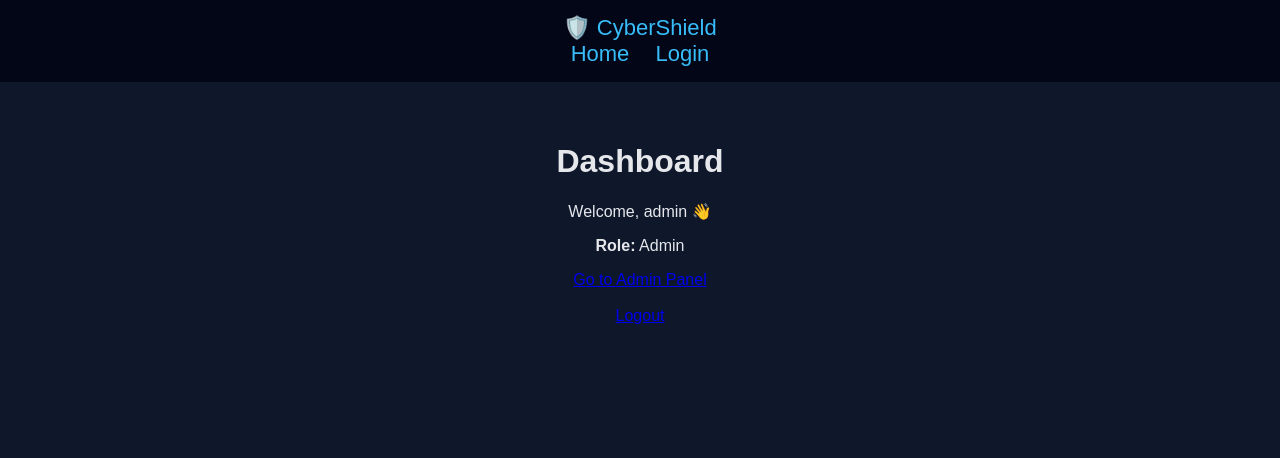
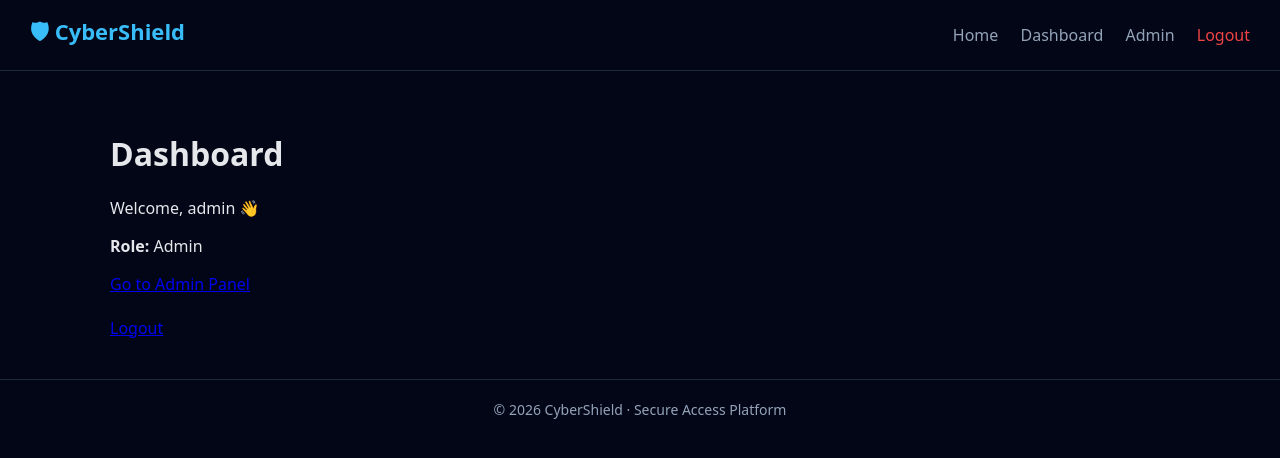
Before and after one commit to sushantkane123/cybershield-flask, a Flask app: page /dashboard in a window 1280 px wide. Shown: the top 458 px of the page. Run offline with Flask 3, Linux system fonts and the light colour scheme; a user stored in the database is signed in.

Commit message:
Refactor base.html for improved styling and structure

```diff
--- a/templates/base.html
+++ b/templates/base.html
@@ -1,39 +1,124 @@
 <!DOCTYPE html>
-<html>
+<html lang="en">
 <head>
+    <meta charset="UTF-8">
     <title>{{ title or "CyberShield" }}</title>
+    <meta name="viewport" content="width=device-width, initial-scale=1">
+
     <style>
+        :root {
+            --bg: #020617;
+            --card: #0f172a;
+            --accent: #38bdf8;
+            --text: #e5e7eb;
+            --muted: #94a3b8;
+            --danger: #ef4444;
+        }
+
+        * {
+            box-sizing: border-box;
+        }
+
         body {
             margin: 0;
-            font-family: Arial;
-            background: #0f172a;
-            color: #e5e7eb;
+            font-family: system-ui, -apple-system, BlinkMacSystemFont, sans-serif;
+            background: var(--bg);
+            color: var(--text);
         }
+
         header {
             background: #020617;
-            padding: 15px;
+            border-bottom: 1px solid #1e293b;
+            padding: 16px 30px;
+            display: flex;
+            justify-content: space-between;
+            align-items: center;
+        }
+
+        header h1 {
+            margin: 0;
+            font-size: 22px;
+            color: var(--accent);
+        }
+
+        nav a {
+            margin-left: 18px;
+            color: var(--muted);
+            text-decoration: none;
+            font-weight: 500;
+        }
+
+        nav a:hover {
+            color: var(--accent);
+        }
+
+        .container {
+            max-width: 1100px;
+            margin: auto;
+            padding: 40px 20px;
+        }
+
+        .card {
+            background: var(--card);
+            border: 1px solid #1e293b;
+            border-radius: 12px;
+            padding: 24px;
+            margin-bottom: 24px;
+        }
+
+        .grid {
+            display: grid;
+            grid-template-columns: repeat(auto-fit, minmax(260px, 1fr));
+            gap: 20px;
+        }
+
+        .btn {
+            display: inline-block;
+            padding: 10px 18px;
+            border-radius: 8px;
+            background: var(--accent);
+            color: #020617;
+            text-decoration: none;
+            font-weight: 600;
+        }
+
+        .btn.secondary {
+            background: transparent;
+            color: var(--accent);
+            border: 1px solid var(--accent);
+        }
+
+        .danger {
+            color: var(--danger);
+        }
+
+        footer {
             text-align: center;
-            font-size: 22px;
-            color: #38bdf8;
-        }
-        nav a {
-            margin: 0 10px;
-            color: #38bdf8;
-            text-decoration: none;
-        }
-        .container {
-            padding: 40px;
-            text-align: center;
+            padding: 20px;
+            color: var(--muted);
+            font-size: 14px;
+            border-top: 1px solid #1e293b;
         }
     </style>
 </head>
 <body>
 
 <header>
-    🛡️ CyberShield
+    <h1>🛡 CyberShield</h1>
     <nav>
         <a href="/">Home</a>
-        <a href="/login">Login</a>
+
+        {% if session.user %}
+            <a href="/dashboard">Dashboard</a>
+
+            {% if session.role == "admin" %}
+                <a href="/admin">Admin</a>
+            {% endif %}
+
+            <a href="/logout" class="danger">Logout</a>
+        {% else %}
+            <a href="/login">Login</a>
+        {% endif %}
     </nav>
 </header>
 
@@ -41,5 +126,9 @@
     {% block content %}{% endblock %}
 </div>
 
+<footer>
+    © {{ 2026 }} CyberShield · Secure Access Platform
+</footer>
+
 </body>
 </html>
```
